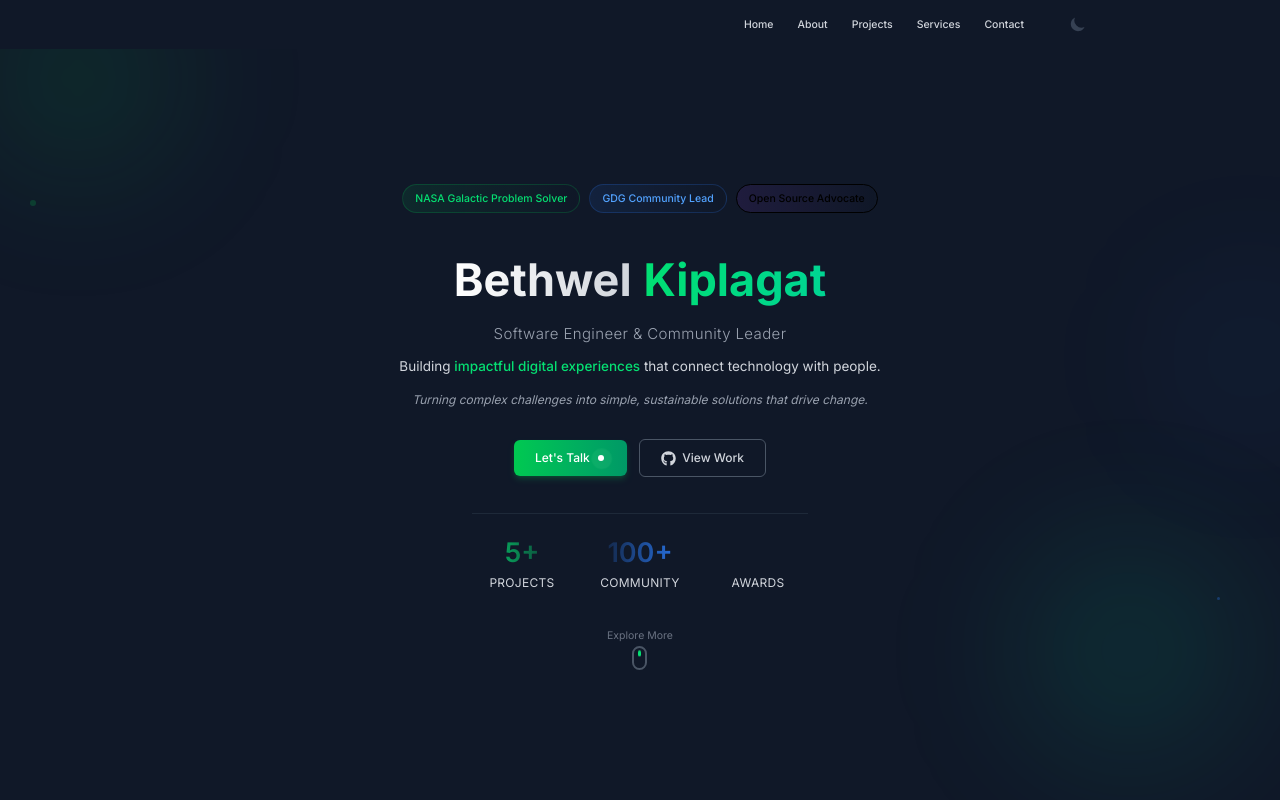
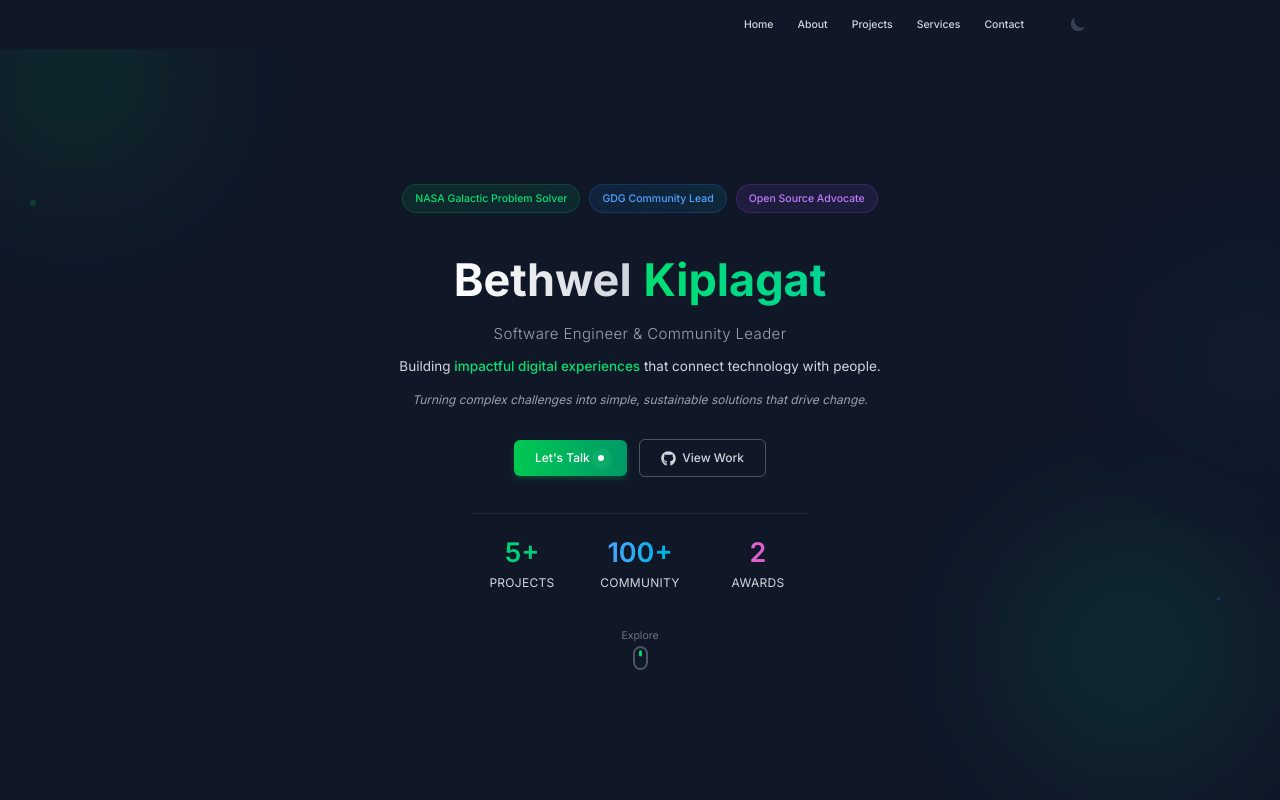
Before and after one commit to bethwel3001/my-website, a React (Vite) app in the folder client/: page / in a window 1280 px wide. Both pictures are taken after a click on the button "Toggle theme". Shown: the top 800 px of the page. Built offline with nearby package versions, Linux system fonts and the light colour scheme; the HTML template or start-up script is replaced by a standard one.

Commit message:
restructured the badges and stats

```diff
--- a/client/src/sections/Hero.jsx
+++ b/client/src/sections/Hero.jsx
@@ -59,18 +59,20 @@ const Hero = () => {
 
         {/* ====== Professional Badges ====== */}
         <div className="flex justify-center gap-3 mb-12 flex-wrap mt-2">
-          {[
-            { text: "NASA Galactic Problem Solver", color: "green" },
-            { text: "GDG Community Lead", color: "blue" },
-            { text: "Open Source Advocate", color: "purple" },
-          ].map((badge, i) => (
-            <div
-              key={i}
-              className={`bg-gradient-to-r from-${badge.color}-500/10 to-${badge.color}-400/10 text-${badge.color}-400 border border-${badge.color}-500/20 px-4 py-2 rounded-full text-sm font-medium flex items-center space-x-2 transition-all duration-300 hover:scale-105 hover:shadow-[0_0_10px_rgba(255,255,255,0.08)]`}
-            >
-              <span>{badge.text}</span>
-            </div>
-          ))}
+          {/* NASA Badge */}
+          <div className="bg-gradient-to-r from-green-500/10 to-emerald-500/10 text-green-400 border border-green-500/20 px-4 py-2 rounded-full text-sm font-medium flex items-center space-x-2 transition-all duration-300 hover:scale-105 hover:shadow-[0_0_10px_rgba(34,197,94,0.3)]">
+            <span>NASA Galactic Problem Solver</span>
+          </div>
+
+          {/* GDG Badge */}
+          <div className="bg-gradient-to-r from-blue-500/10 to-cyan-500/10 text-blue-400 border border-blue-500/20 px-4 py-2 rounded-full text-sm font-medium flex items-center space-x-2 transition-all duration-300 hover:scale-105 hover:shadow-[0_0_10px_rgba(59,130,246,0.3)]">
+            <span>GDG Community Lead</span>
+          </div>
+
+          {/* Open Source Badge */}
+          <div className="bg-gradient-to-r from-purple-500/10 to-violet-500/10 text-purple-400 border border-purple-500/20 px-4 py-2 rounded-full text-sm font-medium flex items-center space-x-2 transition-all duration-300 hover:scale-105 hover:shadow-[0_0_10px_rgba(168,85,247,0.3)]">
+            <span>Open Source Advocate</span>
+          </div>
         </div>
 
         {/* ====== Name & Title ====== */}
@@ -156,25 +158,35 @@ const Hero = () => {
         <div className={`grid grid-cols-3 gap-6 max-w-md mx-auto border-t border-gray-800 pt-8 mb-12 relative z-10 transition-all duration-500 delay-700 ${
           isTypingComplete ? 'opacity-100 translate-y-0' : 'opacity-0 translate-y-4'
         }`}>
-          {[
-            { number: "5+", label: "Projects", color: "green" },
-            { number: "100+", label: "Community", color: "blue" },
-            { number: "2", label: "Awards", color: "red" },
-          ].map((metric, i) => (
-            <div
-              key={i}
-              className="text-center transition-all duration-300 hover:scale-105"
-            >
-              <div
-                className={`text-3xl md:text-4xl font-semibold bg-gradient-to-r from-${metric.color}-400 to-${metric.color}-500 bg-clip-text text-transparent mb-2`}
-              >
-                {metric.number}
-              </div>
-              <div className="text-sm md:text-base text-gray-300 uppercase tracking-wide">
-                {metric.label}
-              </div>
+          {/* Projects */}
+          <div className="text-center transition-all duration-300 hover:scale-105">
+            <div className="text-3xl md:text-4xl font-semibold bg-gradient-to-r from-green-400 to-emerald-500 bg-clip-text text-transparent mb-2">
+              5+
             </div>
-          ))}
+            <div className="text-sm md:text-base text-gray-300 uppercase tracking-wide">
+              Projects
+            </div>
+          </div>
+
+          {/* Community */}
+          <div className="text-center transition-all duration-300 hover:scale-105">
+            <div className="text-3xl md:text-4xl font-semibold bg-gradient-to-r from-blue-400 to-cyan-500 bg-clip-text text-transparent mb-2">
+              100+
+            </div>
+            <div className="text-sm md:text-base text-gray-300 uppercase tracking-wide">
+              Community
+            </div>
+          </div>
+
+          {/* Awards - Fixed with visible color */}
+          <div className="text-center transition-all duration-300 hover:scale-105">
+            <div className="text-3xl md:text-4xl font-semibold bg-gradient-to-r from-purple-400 to-pink-500 bg-clip-text text-transparent mb-2">
+              2
+            </div>
+            <div className="text-sm md:text-base text-gray-300 uppercase tracking-wide">
+              Awards
+            </div>
+          </div>
         </div>
 
         {/* ====== Explore More Button ====== */}
@@ -186,7 +198,7 @@ const Hero = () => {
             aria-label="Scroll to next section"
             className="flex flex-col items-center space-y-1 text-gray-500 hover:text-green-400 transition-colors group"
           >
-            <span className="text-sm">Explore More</span>
+            <span className="text-sm">Explore</span>
             <div className="w-5 h-8 border-2 border-gray-600 rounded-full flex justify-center items-start group-hover:border-green-400">
               <div className="w-1 h-2 bg-green-400 rounded-full mt-1 animate-bounce"></div>
             </div>
```
